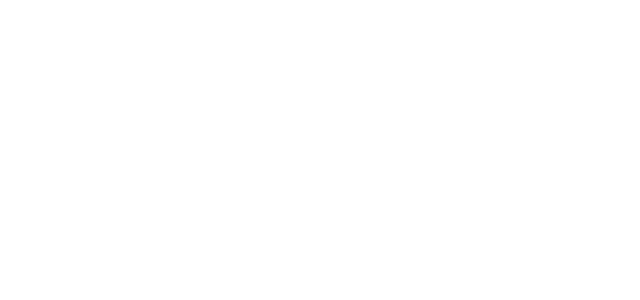
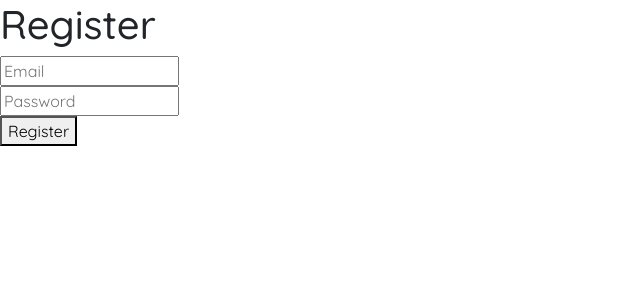
Before and after one commit to Orizaaaaa/admin-csa, a React (Vite) app: page /register in a window 1280 px wide. Before the commit this address had no page. Shown: the top 300 px of the page, without its empty margins (0-640 px from the left). Built offline with nearby package versions, Linux system fonts and the light colour scheme.

Commit message:
login register with firebase

```diff
--- a/package.json
+++ b/package.json
@@ -11,6 +11,7 @@
   },
   "dependencies": {
     "bootstrap": "^5.3.2",
+    "firebase": "^10.5.0",
     "react": "^18.2.0",
     "react-bootstrap-icons": "^1.10.3",
     "react-dom": "^18.2.0",
--- a/src/App.jsx
+++ b/src/App.jsx
@@ -1,11 +1,15 @@
 
 import { Routes, Route } from 'react-router-dom';
 import Home from './pages/Home';
+import Register from './pages/Register';
+import Login from './pages/Login';
 function App() {
 
   return (
     <Routes>
       <Route path='/' element={<Home />} />
+      <Route path='/register' element={<Register />} />
+      <Route path='/login' element={<Login />} />
     </Routes>
   )
 }
--- /dev/null
+++ b/src/config/firebase.js
@@ -0,0 +1,21 @@
+// Import the functions you need from the SDKs you need
+import { initializeApp } from "firebase/app";
+import { getAuth } from "firebase/auth";
+// TODO: Add SDKs for Firebase products that you want to use
+// https://firebase.google.com/docs/web/setup#available-libraries
+
+// Your web app's Firebase configuration
+// For Firebase JS SDK v7.20.0 and later, measurementId is optional
+const firebaseConfig = {
+    apiKey: "AIzaSyCL9YB7PYaT_YtYqWcvvYSqxHG7tg27ues",
+    authDomain: "e-learning-da06e.firebaseapp.com",
+    projectId: "e-learning-da06e",
+    storageBucket: "e-learning-da06e.appspot.com",
+    messagingSenderId: "692016958441",
+    appId: "1:692016958441:web:9d39fd686262140eddd978",
+    measurementId: "G-L73ZWE406D"
+};
+
+// Initialize Firebase
+const app = initializeApp(firebaseConfig);
+export const auth = getAuth(app)
--- /dev/null
+++ b/src/pages/Login.jsx
@@ -0,0 +1,51 @@
+// Login.js
+import React, { useState } from 'react';
+import { signInWithEmailAndPassword } from 'firebase/auth';
+import { auth } from '../config/firebase';
+import { useNavigate } from 'react-router-dom';
+
+
+const Login = () => {
+    const [email, setEmail] = useState('');
+    const [password, setPassword] = useState('');
+    const navigate = useNavigate();
+    const handleLogin = async (e) => {
+        e.preventDefault();
+        try {
+            await signInWithEmailAndPassword(auth, email, password);
+            console.log('Login berhasil');
+            console.log(auth);
+
+            navigate('/')
+        } catch (error) {
+            console.error('Gagal login:', error.message);
+        }
+
+
+    };
+
+    return (
+        <div>
+            <h1>Login</h1>
+            <form onSubmit={handleLogin}>
+                <input
+                    type="email"
+                    placeholder="Email"
+                    value={email}
+                    onChange={(e) => setEmail(e.target.value)}
+                    required
+                /><br />
+                <input
+                    type="password"
+                    placeholder="Password"
+                    value={password}
+                    onChange={(e) => setPassword(e.target.value)}
+                    required
+                /><br />
+                <button type="submit">Login</button>
+            </form>
+        </div>
+    );
+};
+
+export default Login;
--- /dev/null
+++ b/src/pages/Register.jsx
@@ -0,0 +1,43 @@
+import React, { useState } from 'react';
+import { auth } from '../config/firebase';
+import { createUserWithEmailAndPassword } from 'firebase/auth';
+
+const Register = () => {
+    const [email, setEmail] = useState('');
+    const [password, setPassword] = useState('');
+
+    const handleRegister = async (e) => {
+        e.preventDefault();
+        try {
+            await createUserWithEmailAndPassword(auth, email, password);
+            console.log('Registrasi berhasil');
+        } catch (error) {
+            console.error('Gagal registrasi:', error);
+        }
+    };
+
+    return (
+        <div>
+            <h1>Register</h1>
+            <form onSubmit={handleRegister}>
+                <input
+                    type="email"
+                    placeholder="Email"
+                    value={email}
+                    onChange={(e) => setEmail(e.target.value)}
+                    required
+                /><br />
+                <input
+                    type="password"
+                    placeholder="Password"
+                    value={password}
+                    onChange={(e) => setPassword(e.target.value)}
+                    required
+                /><br />
+                <button type="submit">Register</button>
+            </form>
+        </div>
+    );
+};
+
+export default Register;
```
Also changed, not shown: 1 other file (tests, documents, lock files or other folders).
